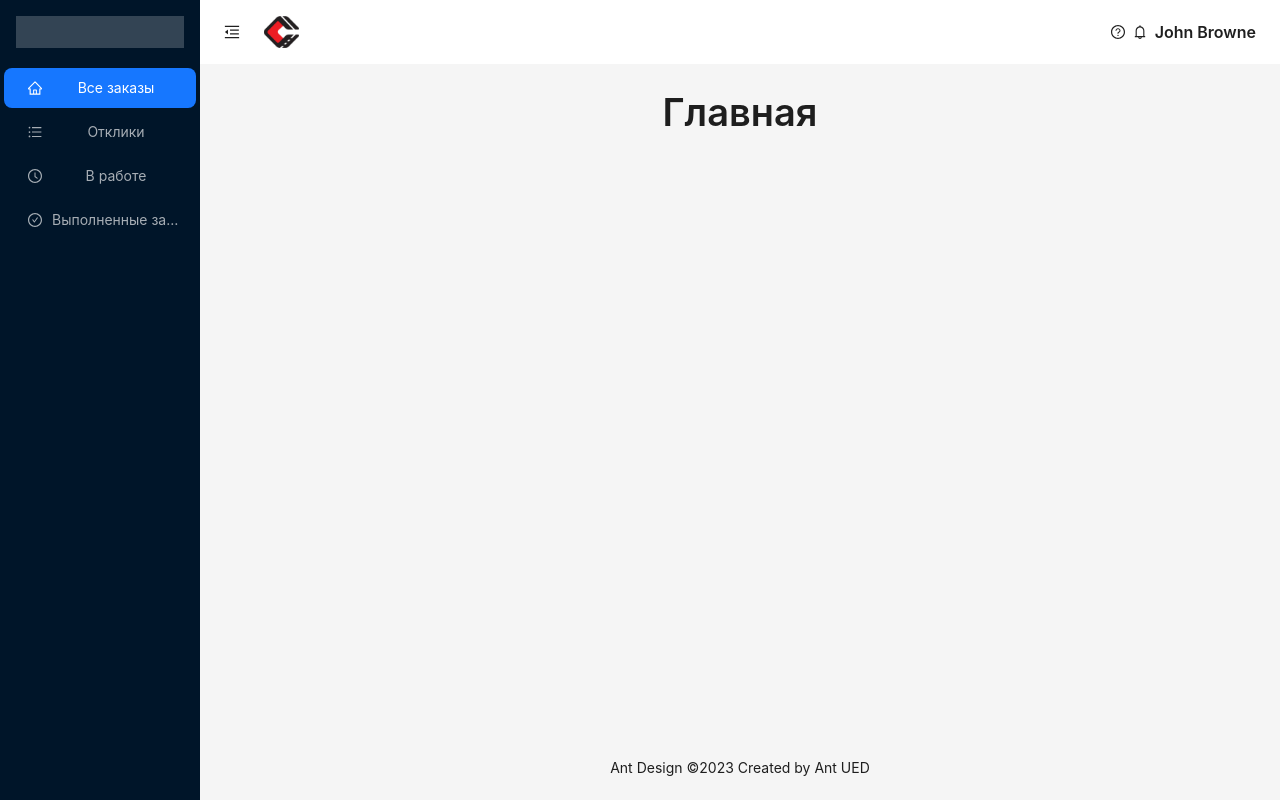
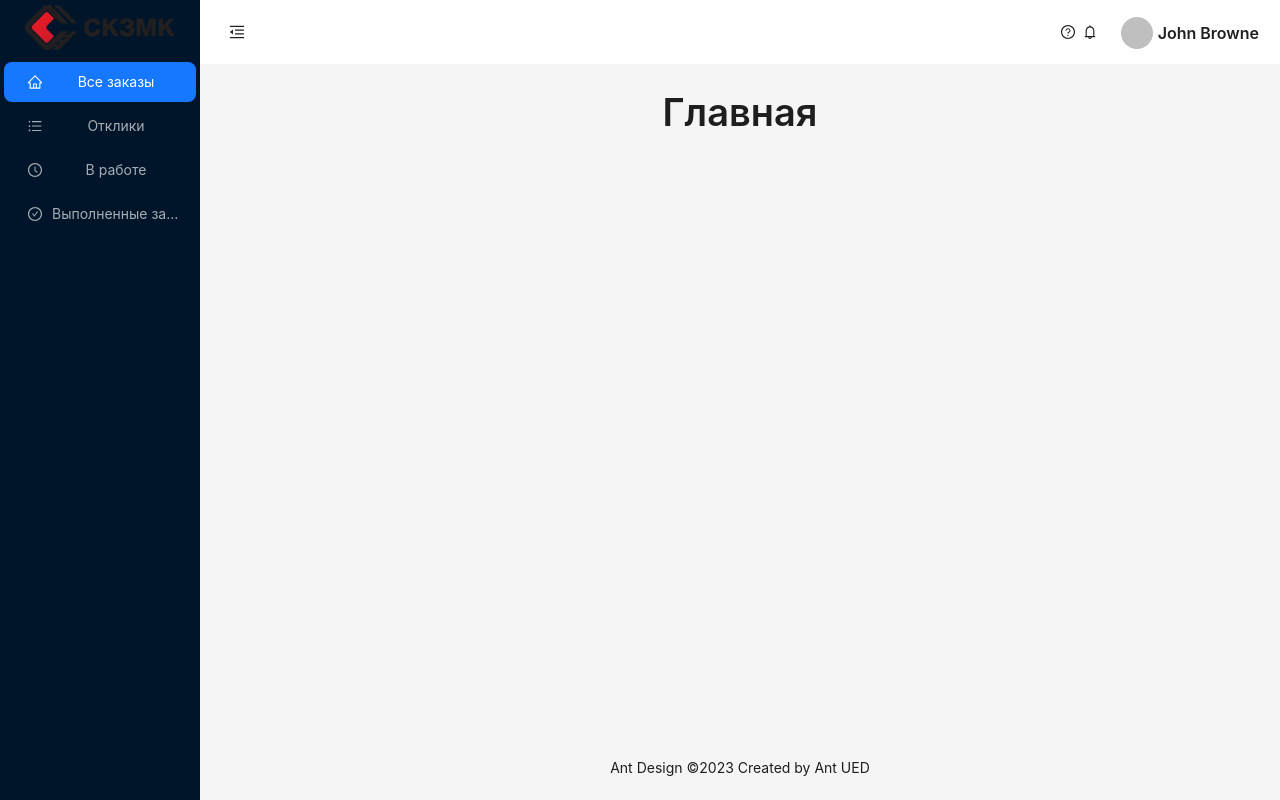
Before and after one commit to danil-rezbaev/hackathon, a React (Create React App) app: page / in a window 1280 px wide. Built offline with nearby package versions, Linux system fonts and the light colour scheme; no server answers.

Commit message:
Created component userCard + collapsedLogo and

```diff
--- a/src/modules/AppInterface/index.tsx
+++ b/src/modules/AppInterface/index.tsx
@@ -12,8 +12,10 @@ import {
 import { MenuProps, Space, Typography } from 'antd';
 import { Layout, Menu, theme } from 'antd';
 import Button from 'antd/lib/button';
-import logo from './images/companyLogo.svg';
+import { ReactComponent as FullLogo } from './images/fullLogo.svg';
+import { ReactComponent as CollapsedLogo } from './images/collapsedLogo.svg';
 import { Link } from 'react-router-dom';
+import UserCard from "../UserCard";
 
 const { Title } = Typography;
 const { Header, Content, Footer, Sider } = Layout;
@@ -67,15 +69,18 @@ const AppInterface: FC<InterfaceProps> = (props) => {
           maxWidth: '250px',
         }}
       >
-        <div style={{ height: 32, margin: 16, background: 'rgba(255, 255, 255, 0.2)' }} />
+        <div style={{padding: '5px'}}>
+          {collapsed ? <CollapsedLogo/> : <FullLogo/>}
+        </div>
         <Menu theme="dark" mode="inline" defaultSelectedKeys={['1']} items={items} />
       </Sider>
 
       <Layout className="site-layout" style={{ marginLeft: contentMargin, display: "flex", flexDirection: "column", minHeight: "100vh" }}>
 
-        <Header style={{ padding: 0, background: colorBgContainer, flexGrow: 0, textAlign: 'left', alignItems: 'cneter', display: 'flex' }}>
-
-           <Button
+        <Header
+          style={{ padding: '0 5px', background: colorBgContainer, flexGrow: 0, textAlign: 'left', display: 'flex', justifyContent: "space-between" }}
+        >
+          <Button
             type="text"
             icon={collapsed ? <MenuUnfoldOutlined color="white" /> : <MenuFoldOutlined color="white" />}
             onClick={() => setCollapsed(!collapsed)}
@@ -85,16 +90,13 @@ const AppInterface: FC<InterfaceProps> = (props) => {
               height: 64,
             }}
           />
-          <div style={{flexGrow: '1', alignItems: 'center', display: 'flex'}}>
-            <img src={logo}></img>
 
-          </div>
-
-          <Space direction='horizontal' style={{alignItems: 'center', display: 'flex', marginRight: 24}}>
-
+          <Space
+            direction='horizontal'
+          >
             <QuestionCircleOutlined />
             <BellOutlined />
-            <Title level={5} style={{margin: 'auto'}}>John Browne</Title>
+            <UserCard name="Danya"/>
           </Space>
 
         </Header>
--- /dev/null
+++ b/src/modules/UserCard/UserCard.module.css
@@ -0,0 +1,5 @@
+.root {
+    display: grid;
+    grid-template-columns: 32px 1fr;
+    grid-gap: 5px;
+}
--- /dev/null
+++ b/src/modules/UserCard/index.tsx
@@ -0,0 +1,19 @@
+import { FC } from 'react';
+import { Avatar, Button } from "antd";
+import Title from "antd/lib/typography/Title";
+import styles from "./UserCard.module.css"
+
+export type UserCardProps = {
+  name: string
+}
+
+const UserCard: FC<UserCardProps> = (props) => {
+  return (
+    <Button type="text" className={styles.root}>
+      <Avatar/>
+      <Title level={5} style={{margin: 'auto'}}>John Browne</Title>
+    </Button>
+  );
+};
+
+export default UserCard;
```
Also changed, not shown: src/modules/AppInterface/images/collapsedLogo.svg (renamed from src/modules/AppInterface/images/companyLogo.svg), src/modules/AppInterface/images/fullLogo.svg (added).
